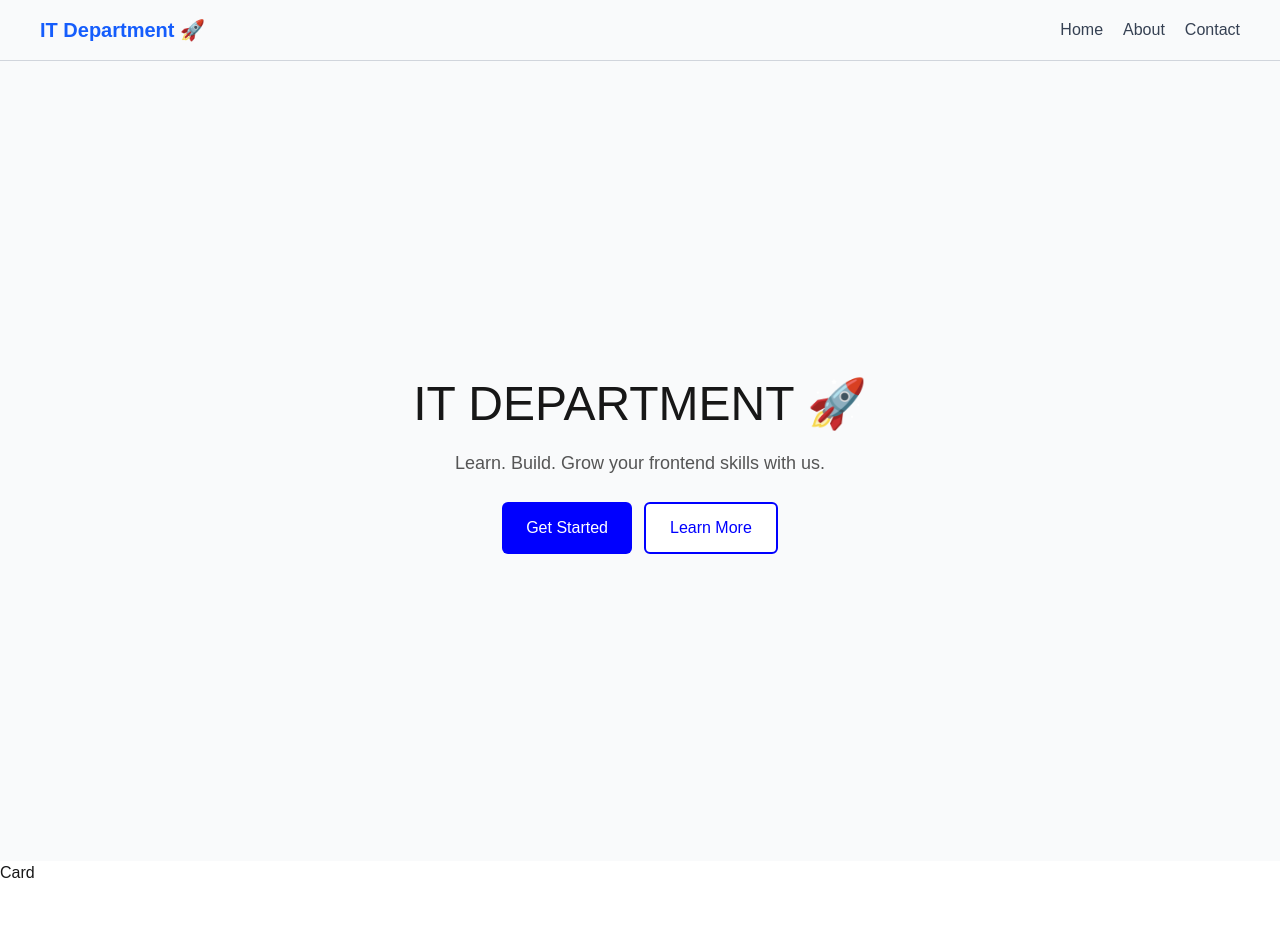
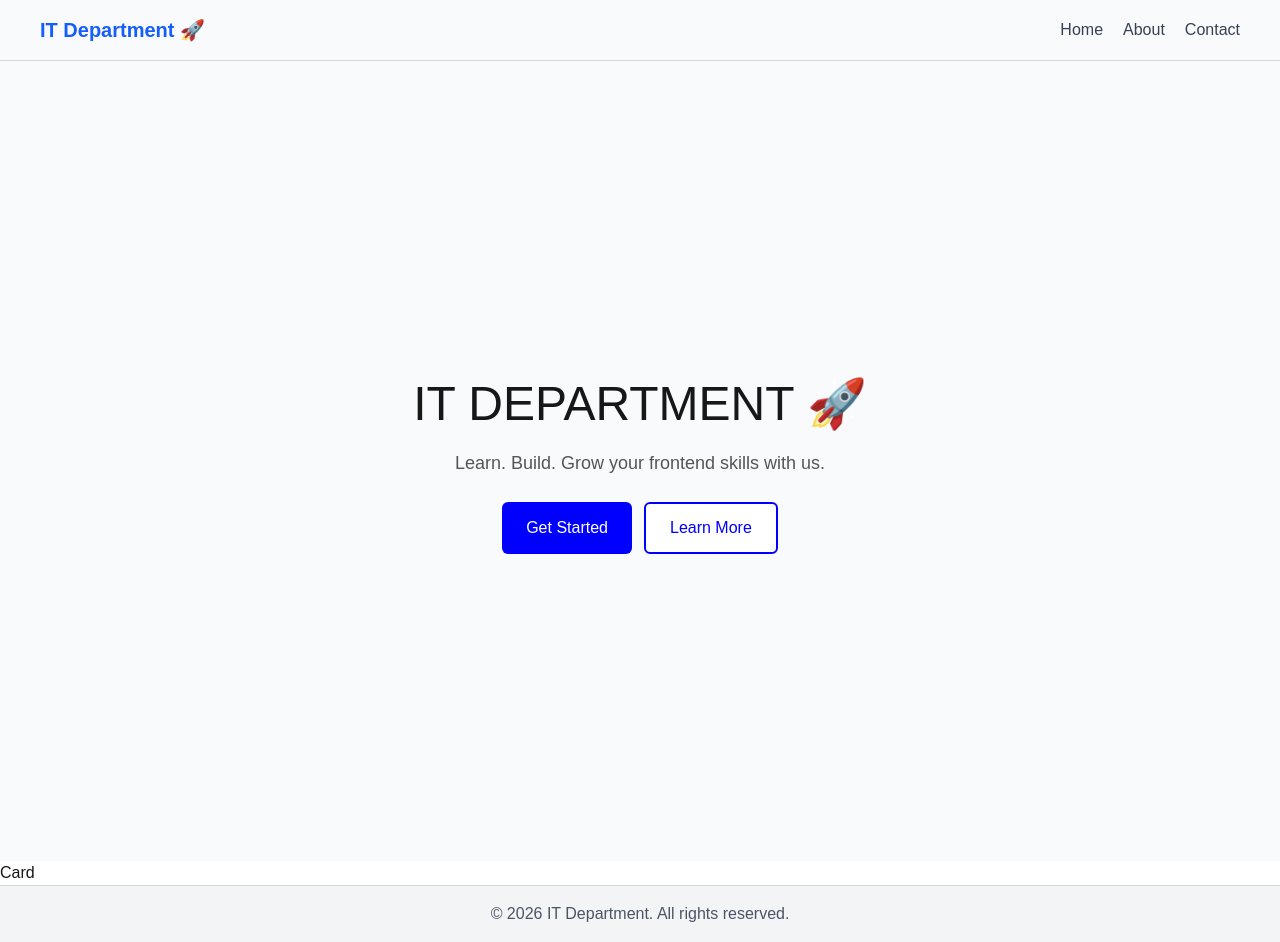
Before and after one commit to sooryanathg/frontend-warmup, a Next.js app: page /page2 in a window 1280 px wide. Before the commit the page ends 885 px from the top, so only its background shows below. Built offline with nearby package versions, Linux system fonts and the light colour scheme.

Commit message:
feat: add footer component

```diff
--- a/app/page2/page.tsx
+++ b/app/page2/page.tsx
@@ -1,6 +1,7 @@
 import Nav from "../../components/page2/nav";
 import Hero from "../../components/page2/hero";
 import Card from "../../components/page2/card";
+import Footer from "../../components/page2/footer";
 
 export default function Page() {
   return (
@@ -8,6 +9,7 @@ export default function Page() {
       <Nav />
       <Hero />
       <Card />
+      <Footer />
     </main>
   );
 }
--- /dev/null
+++ b/components/page2/footer.tsx
@@ -0,0 +1,9 @@
+export default function Footer() {
+  return (
+    <footer className="bg-gray-100 border-t border-gray-300 py-4 text-center">
+      <p className="text-gray-600">
+        © 2026 IT Department. All rights reserved.
+      </p>
+    </footer>
+  );
+}
```
